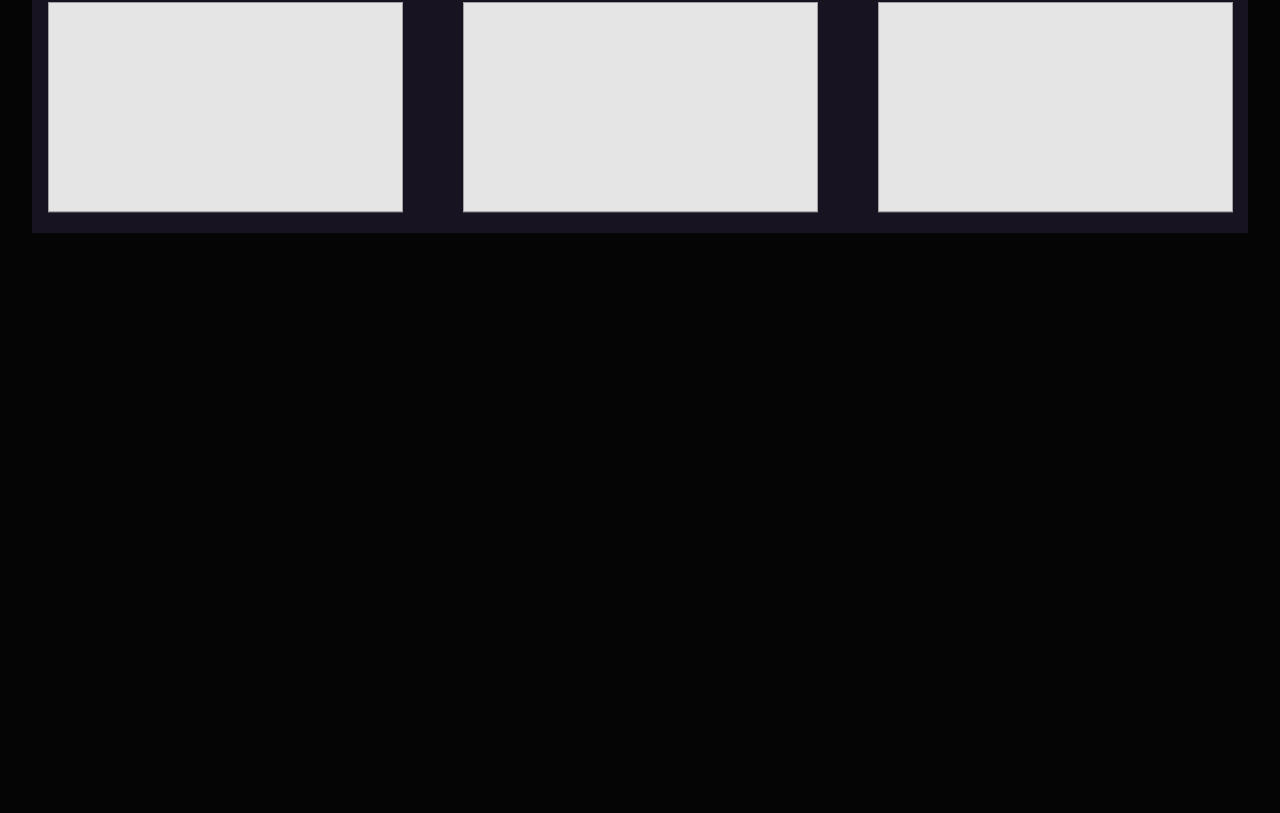
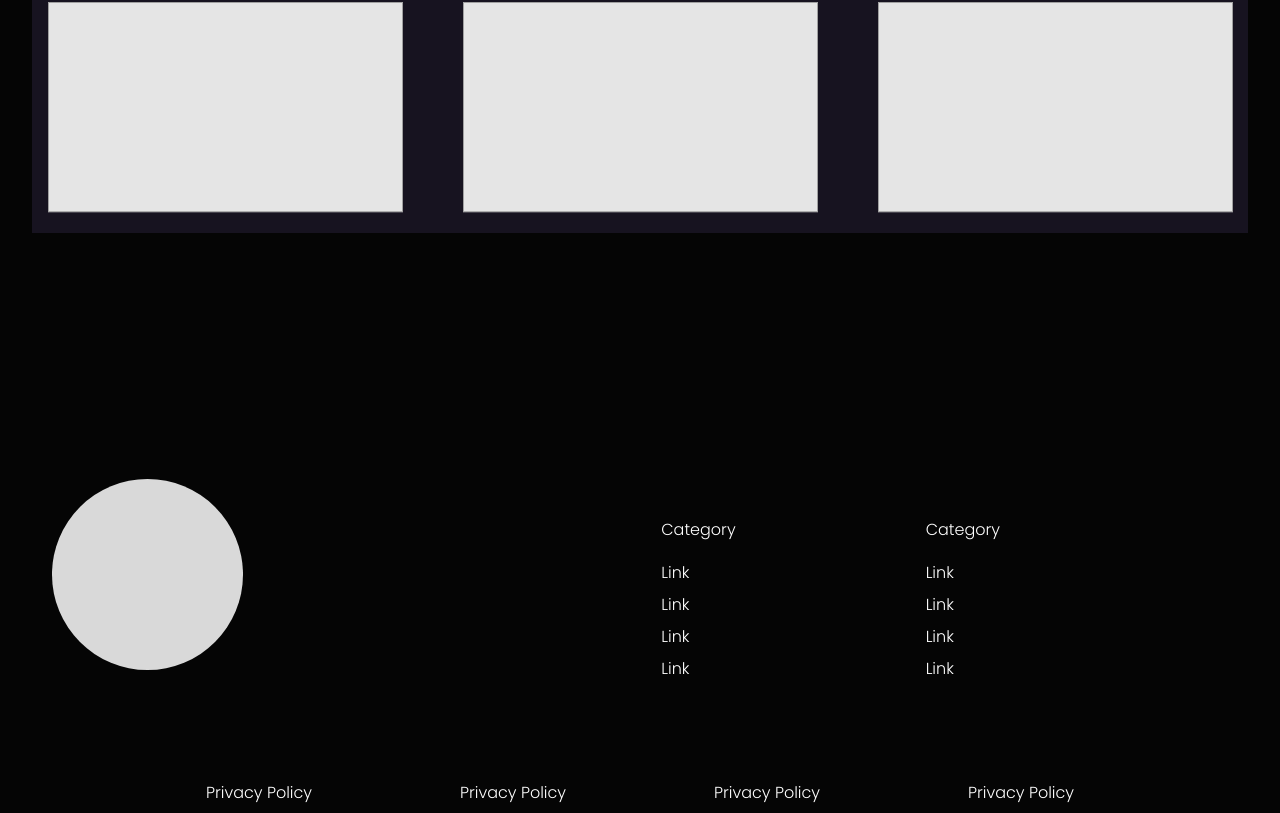
Before and after one commit to AbdurrahmanTalha/brainscape-frontend, a Next.js app: page / in a window 1280 px wide. Shown: the part 2987-3800 px from the top of the page. Before the commit the page ends 3220 px from the top, so only its background shows below. Built offline with nearby package versions, Linux system fonts and the light colour scheme.

Commit message:
footer done and home page done

```diff
--- /dev/null
+++ b/app/Components/Footer/Footer.tsx
@@ -0,0 +1,44 @@
+import React from "react";
+
+const Footer = () => {
+    return (
+        <>
+            <div className="lg:flex justify-between border border-none p-5 items-center text-white mt-[207px]">
+                <div className="flex justify-center items-center lg:flex-none">
+                    <svg xmlns="http://www.w3.org/2000/svg" width="191" height="191" viewBox="0 0 191 191" fill="none">
+                        <circle cx="95.5" cy="95.5" r="95.5" fill="#D9D9D9" />
+                    </svg>
+                </div>
+                <div className="lg:flex lg:px-0 px-[100px] text-left items-center gap-[190px] ">
+                    <div className="pt-[58px]">
+                        <h1>Category</h1>
+                        <ul className="pt-[19px]">
+                            <li>Link</li>
+                            <li className="py-2">Link</li>
+                            <li>Link</li>
+                            <li className="py-2">Link</li>
+                        </ul>
+                    </div>
+                    <div className="mr-[228px] pt-[58px]">
+                        <h1>Category</h1>
+                        <ul className="pt-[19px]">
+                        <li>Link</li>
+                            <li className="py-2">Link</li>
+                            <li>Link</li>
+                            <li className="py-2">Link</li>
+                        </ul>
+                    </div>
+                </div>
+
+            </div>
+            <div className="text-white px-[100px] lg:flex text-left justify-around mt-[64px] items-center">
+                    <p>Privacy Policy</p>
+                    <p  className="py-2">Privacy Policy</p>
+                    <p>Privacy Policy</p>
+                    <p className="py-2">Privacy Policy</p>
+                </div>
+        </>
+    );
+};
+
+export default Footer;
--- a/app/page.tsx
+++ b/app/page.tsx
@@ -1,4 +1,5 @@
 import Banner from "./Components/Banner/Banner";
+import Footer from "./Components/Footer/Footer";
 import Hero2 from "./Components/Hero2/Hero2";
 import Sponsors from "./Components/Sponsors/Sponsors";
 import Statistic from "./Components/Statistic/Statistic";
@@ -12,6 +13,7 @@ export default function Home() {
             <Hero2></Hero2>
             <Topics></Topics>
             <Sponsors></Sponsors>
+            <Footer></Footer>
         </main>
     );
 }
```
